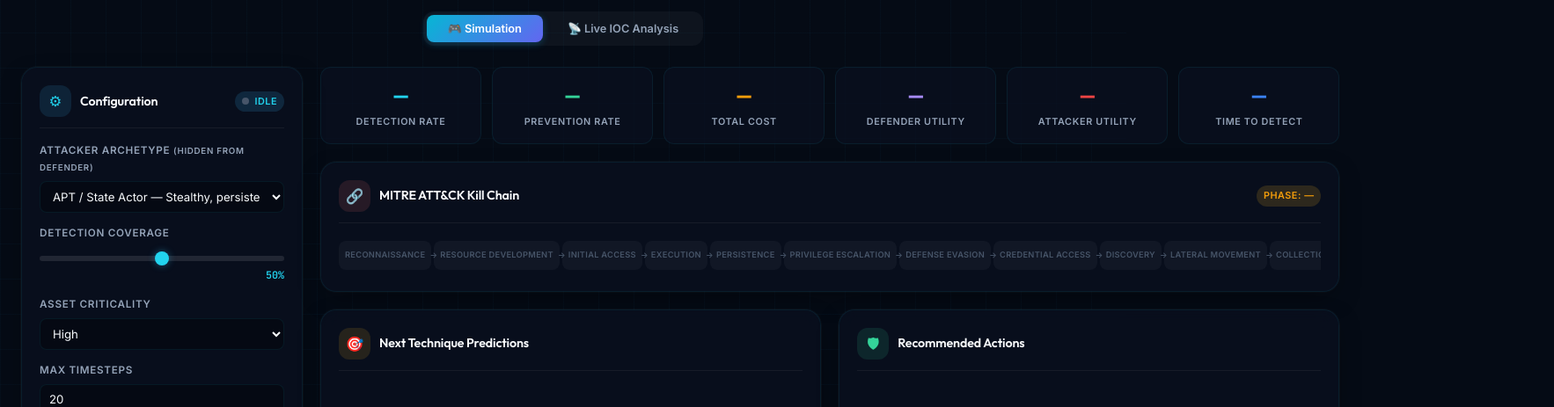
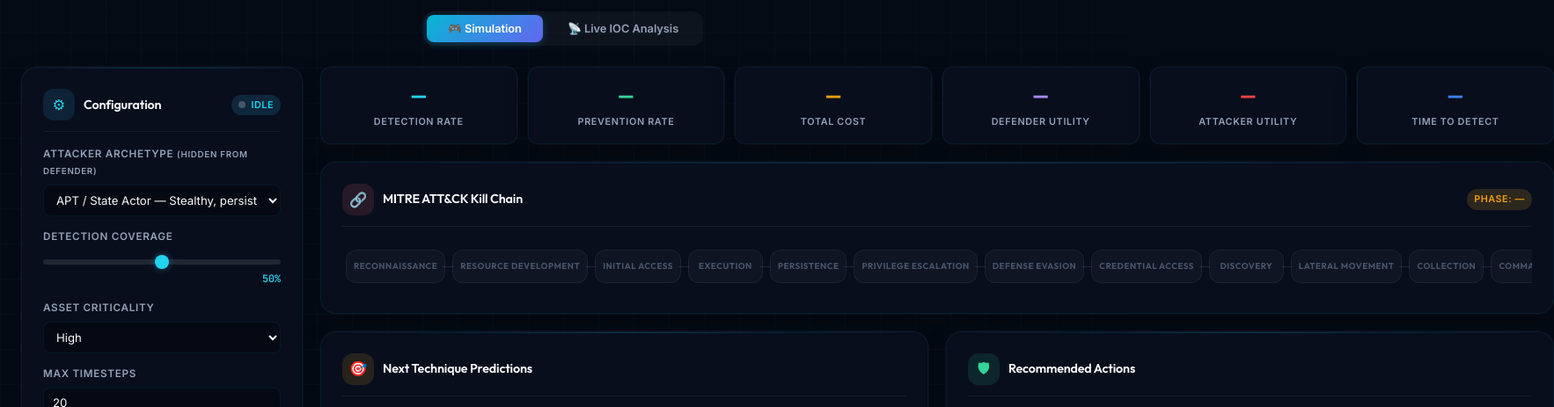
Before and after one commit to marshalyssa/A-Game-Theoretic-Approach-to-Adaptive-Cyber-Defense, a website: page index.html in a window 1280 px wide. Shown: the part 123-586 px from the top of the page at 88% size, 1766 px wide, since content can reach past the window. Drawn offline with Linux system fonts and the light colour scheme.

Commit message:
feat(phase-4): apply glassmorphism and refine kill chain visuals

```diff
--- a/index.css
+++ b/index.css
@@ -104,7 +104,6 @@
     line-height: 1.2;
     color: var(--text-primary);
 }
-}
 
 .mono {
     font-family: 'JetBrains Mono', 'Fira Code', monospace;
@@ -157,15 +156,29 @@
     background: var(--bg-card);
     border: 1px solid var(--border-primary);
     border-radius: var(--radius-lg);
-    padding: 20px;
+    padding: 24px;
     box-shadow: var(--shadow-card);
-    backdrop-filter: blur(12px);
-    transition: border-color var(--transition-med), box-shadow var(--transition-med);
+    backdrop-filter: blur(16px);
+    transition: transform var(--transition-med), border-color var(--transition-med), box-shadow var(--transition-med);
+    position: relative;
+    overflow: hidden;
+}
+
+.card::before {
+    content: '';
+    position: absolute;
+    top: 0;
+    left: 0;
+    right: 0;
+    height: 1px;
+    background: linear-gradient(90deg, transparent, rgba(34, 211, 238, 0.2), transparent);
+    pointer-events: none;
 }
 
 .card:hover {
     border-color: var(--border-hover);
     box-shadow: var(--shadow-card), var(--shadow-glow-cyan);
+    transform: translateY(-2px);
 }
 
 .card-header {
@@ -415,12 +428,15 @@
     border-radius: var(--radius-md);
     padding: 16px;
     text-align: center;
+    backdrop-filter: blur(10px);
     transition: all var(--transition-med);
+    box-shadow: var(--shadow-card);
 }
 
 .metric-card:hover {
     border-color: var(--border-hover);
-    transform: translateY(-2px);
+    transform: translateY(-4px);
+    box-shadow: var(--shadow-card), var(--shadow-glow-cyan);
 }
 
 .metric-value {
@@ -466,60 +482,80 @@
 /* ── Kill Chain ────────────────────────────────────────────────────────── */
 .kill-chain {
     display: flex;
-    gap: 3px;
+    gap: 8px;
     overflow-x: auto;
-    padding: 4px 0;
+    padding: 10px 4px;
+    scrollbar-width: none;
+    /* Hide scrollbar for clean look */
+}
+
+.kill-chain::-webkit-scrollbar {
+    display: none;
 }
 
 .kill-chain-stage {
     flex: 0 0 auto;
-    min-width: 70px;
-    padding: 8px 6px;
-    border-radius: var(--radius-sm);
+    min-width: 85px;
+    padding: 10px 8px;
+    border-radius: var(--radius-md);
     text-align: center;
-    font-size: 0.62rem;
-    font-weight: 600;
+    font-size: 0.65rem;
+    font-family: 'Outfit', sans-serif;
+    font-weight: 700;
     text-transform: uppercase;
-    letter-spacing: 0.03em;
-    background: rgba(255, 255, 255, 0.04);
-    border: 1px solid transparent;
+    letter-spacing: 0.05em;
+    background: rgba(255, 255, 255, 0.03);
+    border: 1px solid rgba(255, 255, 255, 0.05);
     transition: all var(--transition-fast);
     position: relative;
     color: var(--text-muted);
+    display: flex;
+    flex-direction: column;
+    align-items: center;
+    justify-content: center;
+    gap: 4px;
 }
 
 .kill-chain-stage.active {
-    background: rgba(56, 189, 248, 0.12);
+    background: rgba(34, 211, 238, 0.1);
     border-color: var(--accent-cyan);
     color: var(--accent-cyan);
     box-shadow: var(--shadow-glow-cyan);
+    transform: scale(1.05);
+    z-index: 2;
 }
 
 .kill-chain-stage.visited {
-    background: rgba(52, 211, 153, 0.1);
-    border-color: rgba(52, 211, 153, 0.3);
+    background: rgba(52, 211, 153, 0.08);
+    border-color: rgba(52, 211, 153, 0.2);
     color: var(--accent-green);
 }
 
 .kill-chain-stage.detected {
-    background: rgba(248, 113, 113, 0.1);
-    border-color: rgba(248, 113, 113, 0.3);
+    background: rgba(239, 68, 68, 0.08);
+    border-color: rgba(239, 68, 68, 0.2);
     color: var(--accent-red);
 }
 
 .kill-chain-stage::after {
-    content: '→';
+    content: '';
     position: absolute;
-    right: -8px;
+    right: -10px;
     top: 50%;
-    transform: translateY(-50%);
-    color: var(--text-muted);
-    font-size: 0.6rem;
-    z-index: 1;
+    width: 12px;
+    height: 1px;
+    background: rgba(255, 255, 255, 0.1);
+    z-index: 0;
+}
+
+.kill-chain-stage.active::after,
+.kill-chain-stage.visited::after {
+    background: var(--accent-cyan);
+    opacity: 0.3;
 }
 
 .kill-chain-stage:last-child::after {
-    content: '';
+    display: none;
 }
 
 /* ── Belief Chart ──────────────────────────────────────────────────────── */
```
